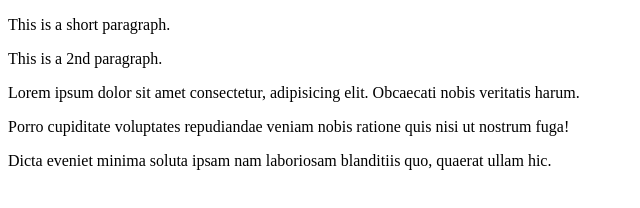
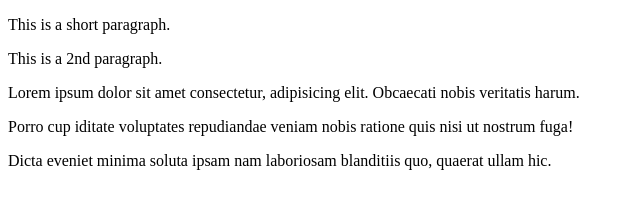
Before and after one commit to Gennadij-Kun/git-example-project, a plain HTML site: page index.html in a window 1280 px wide. Shown: the full height of the page, 0-640 px from the left. Drawn offline with Linux system fonts and the light colour scheme.

Commit message:
Fix conflict

```diff
--- a/index.html
+++ b/index.html
@@ -13,7 +13,8 @@
   <p>This is a 2nd paragraph.</p>
 
   <p>Lorem ipsum dolor sit amet consectetur, adipisicing elit. Obcaecati nobis veritatis harum.</p>
-  <p>Porro cupiditate voluptates repudiandae veniam nobis ratione quis nisi ut nostrum fuga!</p>
+  <p>Porro cup
+    iditate voluptates repudiandae veniam nobis ratione quis nisi ut nostrum fuga!</p>
   <p>Dicta eveniet minima soluta ipsam nam laboriosam blanditiis quo, quaerat ullam hic.</p>
 
 </body>
```
